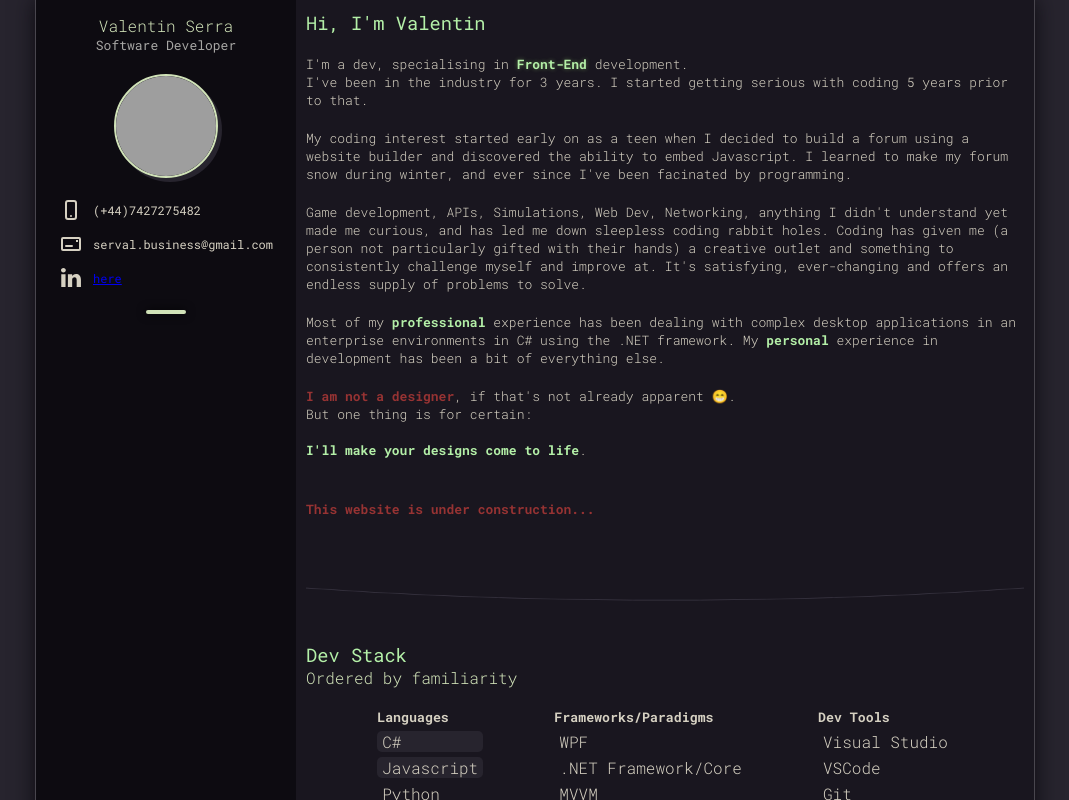
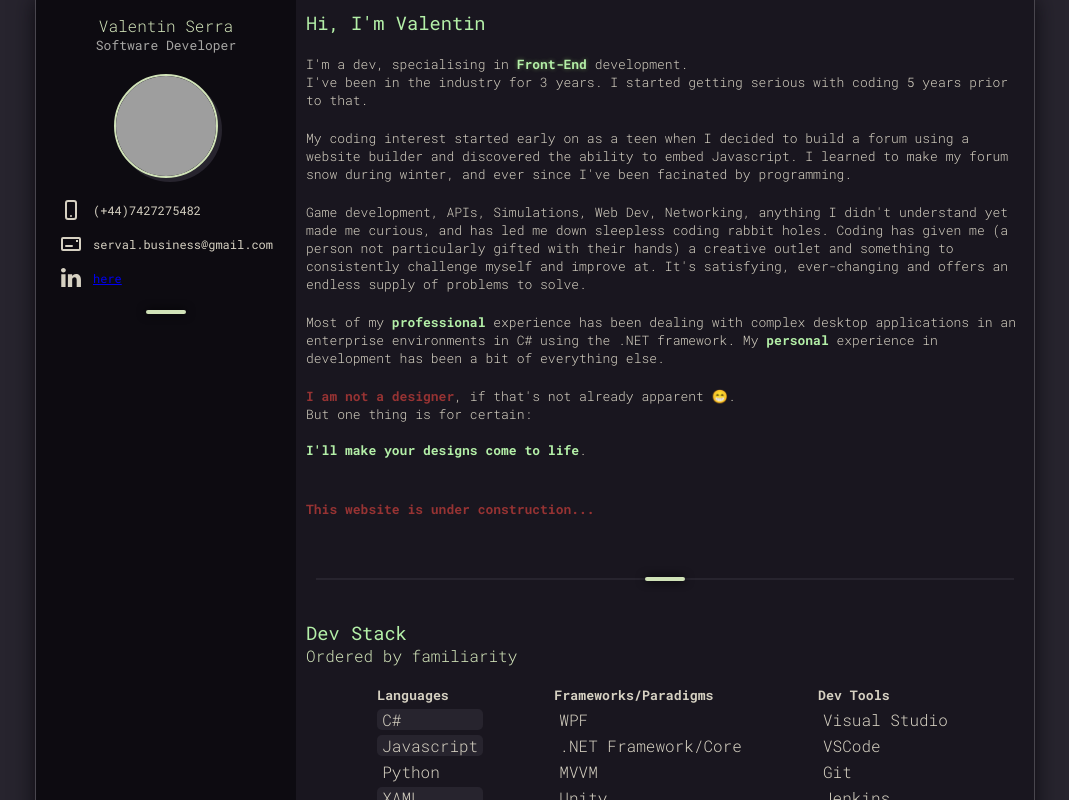
Before and after one commit to Skaiir/portfolio-website, a React (Create React App) app: page / in a window 1280 px wide. Shown: the top 800 px of the page, without its empty margins (105-1174 px from the left). Built offline with nearby package versions, Linux system fonts and the light colour scheme; grey boxes are pictures that could not be loaded.

Commit message:
Removed simulated Hr, because they were a gimmick and the cloth simulation already displays well Created some new Hr Fixed page focusing on component on first render

```diff
--- a/src/components/Content.js
+++ b/src/components/Content.js
@@ -1,6 +1,5 @@
 import '../styles/Content.scss'
 import Intro from './Intro'
-import RopeCanvas from './RopeCanvas'
 import Stack from './Stack'
 import Projects from './Projects'
 
@@ -8,12 +7,18 @@ const Content = () => {
   return (
     <>
       <Intro />
-      <RopeCanvas canvasHeight={'100px'} ropeThickness={3} />
+      <ContentHr />
       <Stack />
-      <RopeCanvas canvasHeight={'100px'} ropeThickness={3} />
+      <ContentHr />
       <Projects />
     </>
   )
 }
 
+const ContentHr = () => (
+  <div className='pill-tail'>
+    <hr className='pill' />
+  </div>
+)
+
 export default Content
--- a/src/components/Projects.js
+++ b/src/components/Projects.js
@@ -5,8 +5,14 @@ import '../styles/Projects.scss'
 const Projects = () => {
   const [selectedProject, setSelectedProject] = useState(projects[0])
   const projectsRootRef = useRef()
+  const firstRender = useRef(true)
 
   useEffect(() => {
+    if (firstRender.current) {
+      firstRender.current = false
+      return
+    }
+
     projectsRootRef.current.scrollIntoView()
   }, [selectedProject])
 
--- a/src/styles/Content.scss
+++ b/src/styles/Content.scss
@@ -13,6 +13,22 @@
     &.project-hr {
       margin: 10px 0px;
       background-color: $background-base;
+    }
+  }
+
+  div.pill-tail {
+    margin: 40px 10px;
+    background: $background-base;
+    height: 2px;
+    hr.pill {
+      margin: auto;
+      position: relative;
+      top: -1px;
+      height: 4px;
+      width: 40px;
+      border-radius: 5px;
+      box-shadow: 0 0 10px black;
+      background: $font-highlight;
     }
   }
 
```
